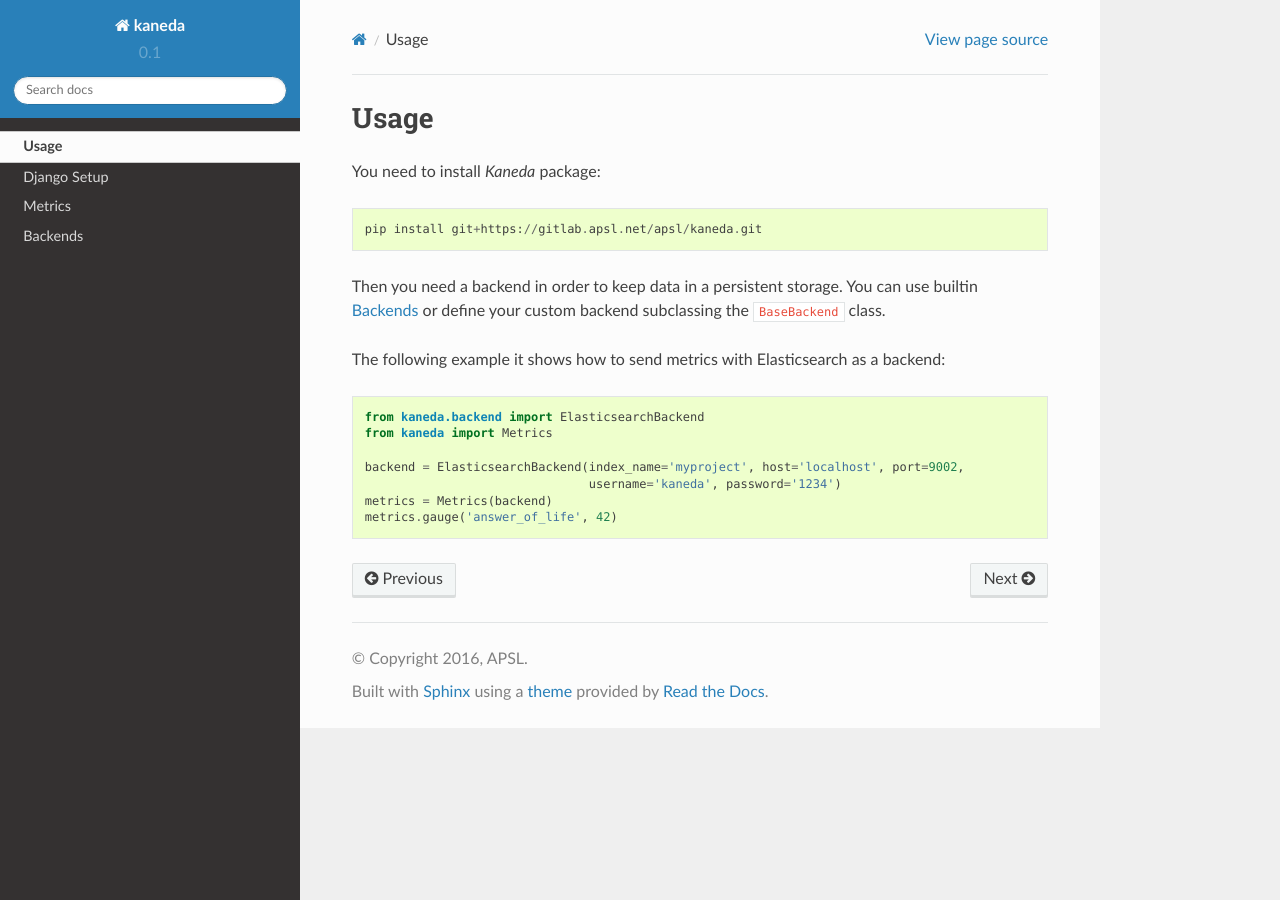
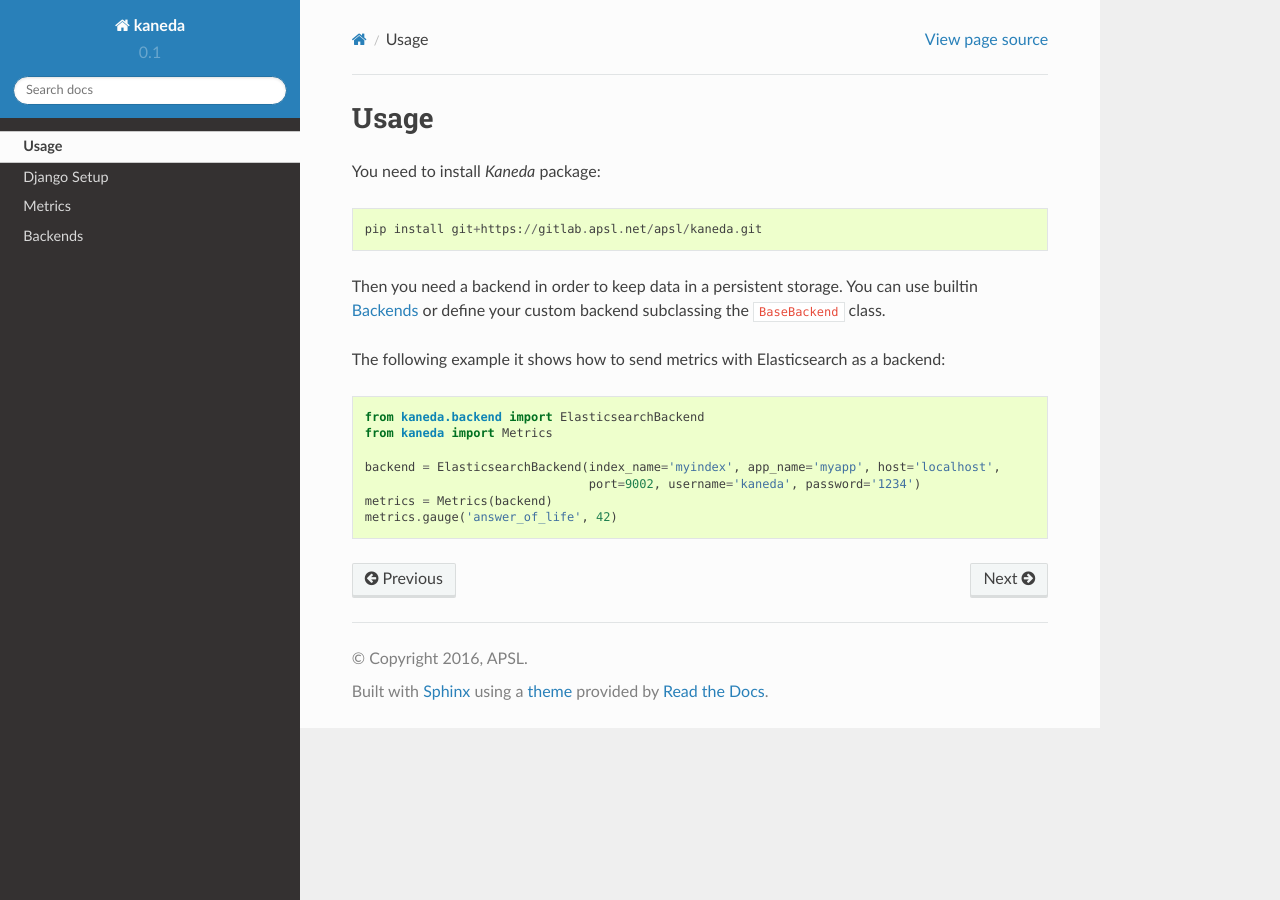
Before and after one commit to APSL/kaneda, a Sphinx documentation site: the page built from docs/usage.rst, in a window 1280 px wide. Built offline with Sphinx 7.4.7 and the Read the Docs theme 2.0.0, drawn with Linux system fonts in a browser that asks for light colours.

Commit message:
Fix missing params in docs usage example

```diff
--- a/docs/usage.rst
+++ b/docs/usage.rst
@@ -14,7 +14,7 @@ The following example it shows how to send metrics with Elasticsearch as a backe
     from kaneda.backend import ElasticsearchBackend
     from kaneda import Metrics
 
-    backend = ElasticsearchBackend(index_name='myproject', host='localhost', port=9002,
-                                   username='kaneda', password='1234')
+    backend = ElasticsearchBackend(index_name='myindex', app_name='myapp', host='localhost',
+                                   port=9002, username='kaneda', password='1234')
     metrics = Metrics(backend)
     metrics.gauge('answer_of_life', 42)
```
